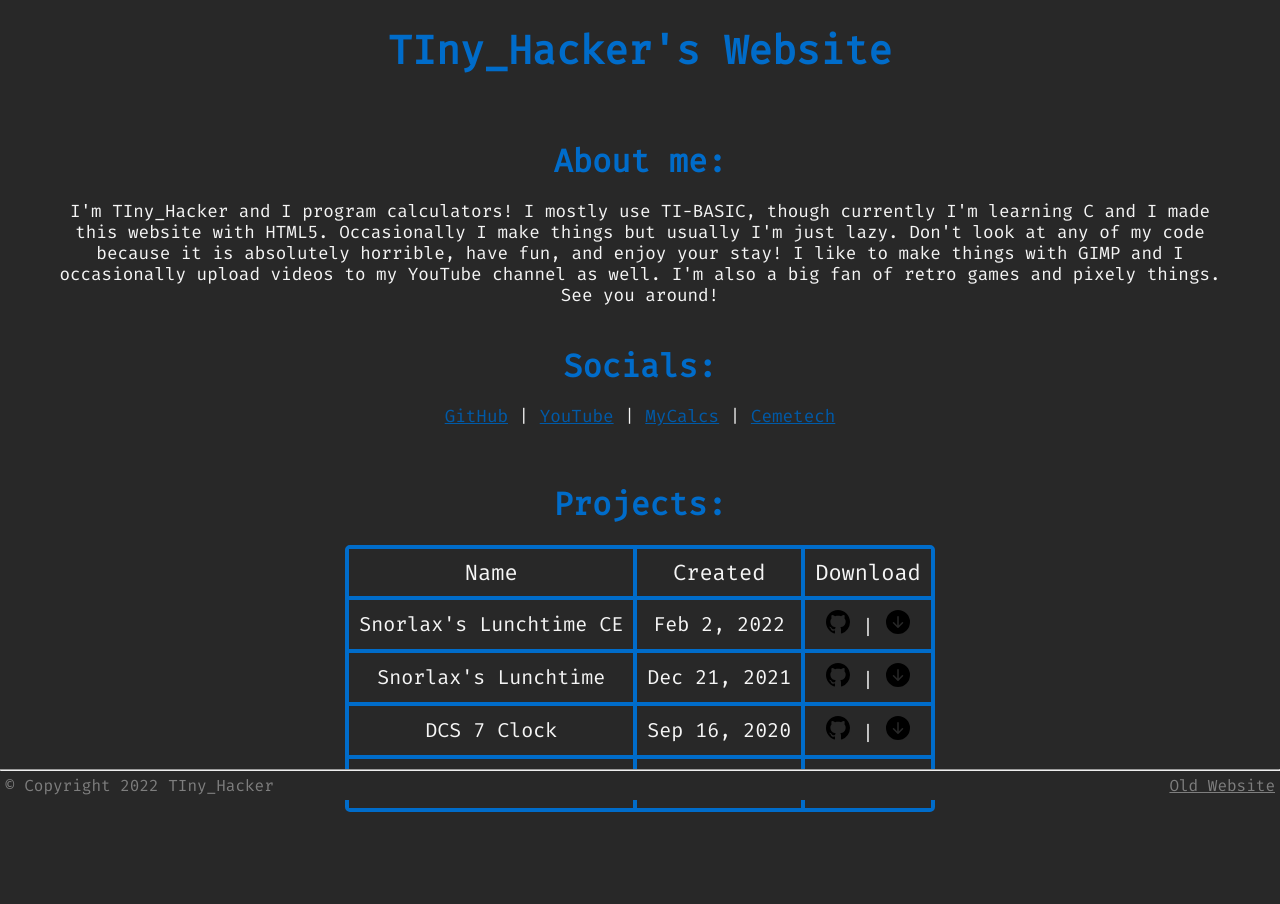
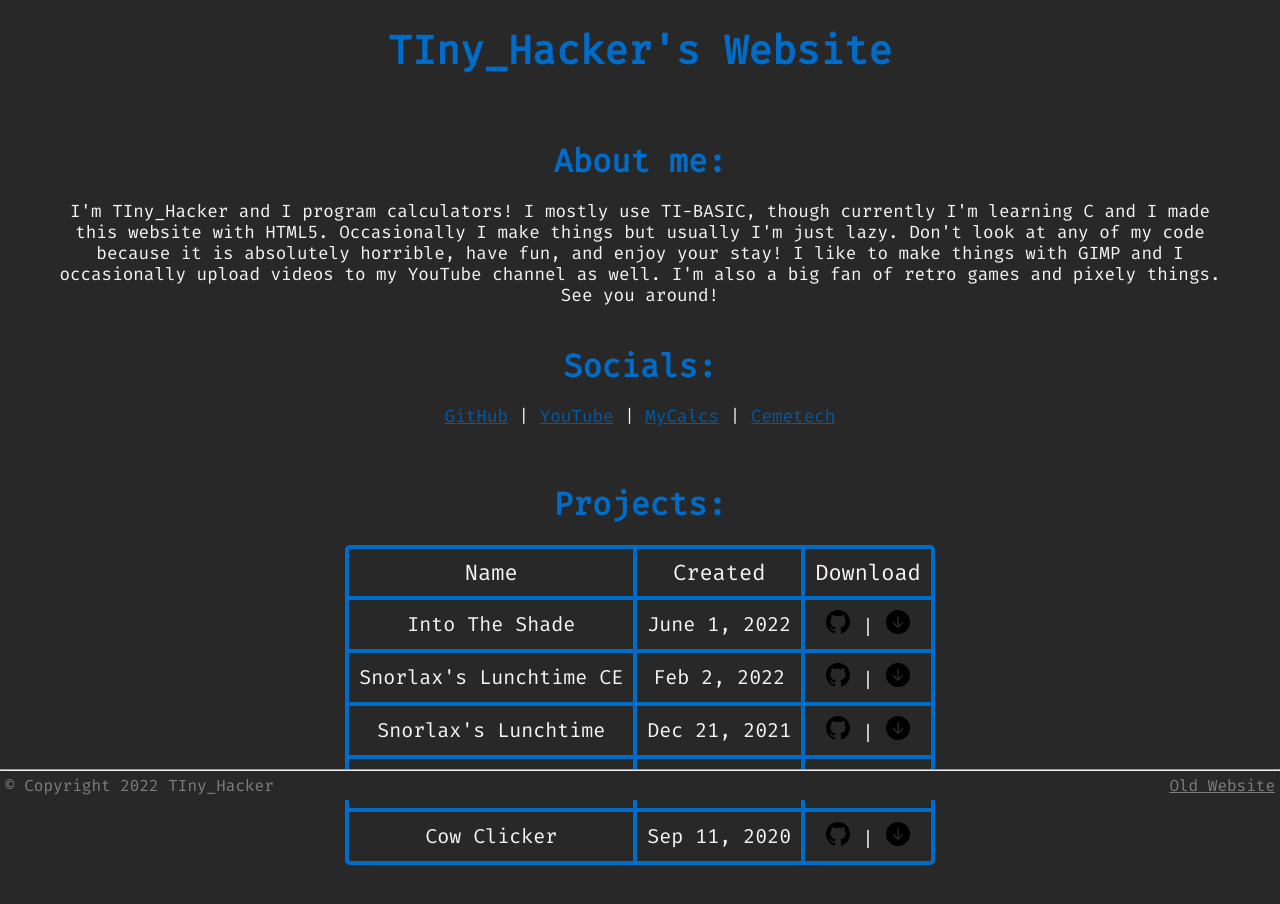
Before and after one commit to TIny-Hacker/tiny-hacker.github.io, a plain HTML site: page index.html in a window 1280 px wide. Before the commit the page ends 858 px from the top, so only its background shows below. Drawn offline with Linux system fonts and the light colour scheme.

Commit message:
Update for Into The Shade!

```diff
--- a/index.html
+++ b/index.html
@@ -31,6 +31,18 @@
                         <td class="header">Created</td>
                         <td class="header">Download</td>
                     </tr>
+                    <tr>
+                        <td class="row">Into The Shade</td>
+                        <td class="row">June 1, 2022</td>
+                        <td class="row">
+                            <a href="https://github.com/TIny-Hacker/Into-The-Shade" class="download">
+                                <img src="images/github.svg" alt="GitHub" width="24pt" height="24pt">
+                            </a>|
+                            <a href="files/Into The Shade v1.0.zip" target="_blank" rel="noopener noreferrer" class="download">
+                                <img src="images/download.svg" alt="Download" width="24pt" height="24pt">
+                            </a>
+                        </td>
+                    </tr>
                     <tr">
                         <td class="row">Snorlax's Lunchtime CE</td>
                         <td class="row">Feb 2, 2022</td>
@@ -38,7 +50,7 @@
                             <a href="https://github.com/TIny-Hacker/Snorlax-Lunchtime-CE" class="download">
                                 <img src="images/github.svg" alt="GitHub" width="24pt" height="24pt">
                             </a>|
-                            <a href="files/Snorlax's Lunchtime CE.zip" target="_blank" rel="noopener noreferrer" class="download">
+                            <a href="files/Snorlax's Lunchtime CE v1.1.zip" target="_blank" rel="noopener noreferrer" class="download">
                                 <img src="images/download.svg" alt="Download" width="24pt" height="24pt">
                             </a>
                         </td>
```
Also changed, not shown: 3 other files.
